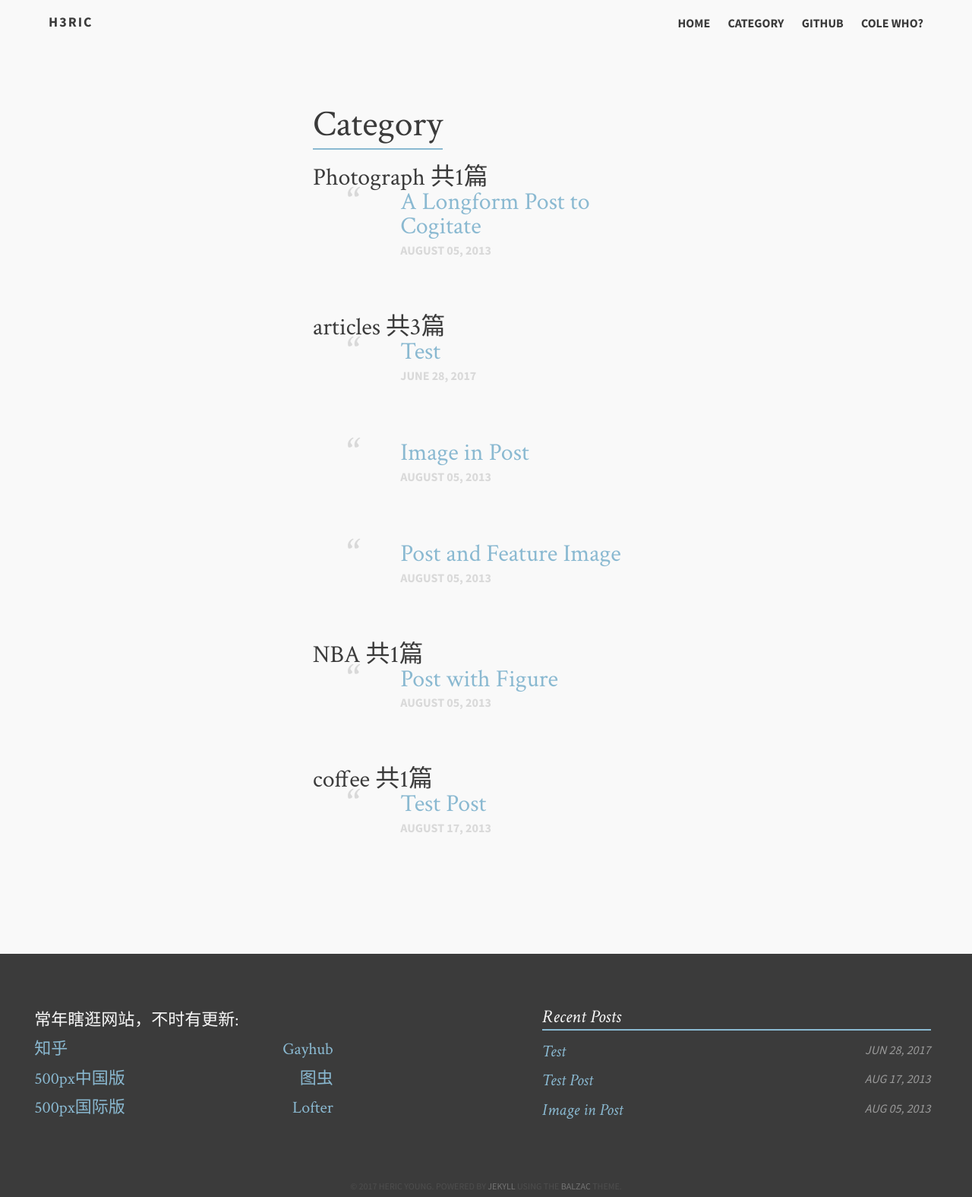
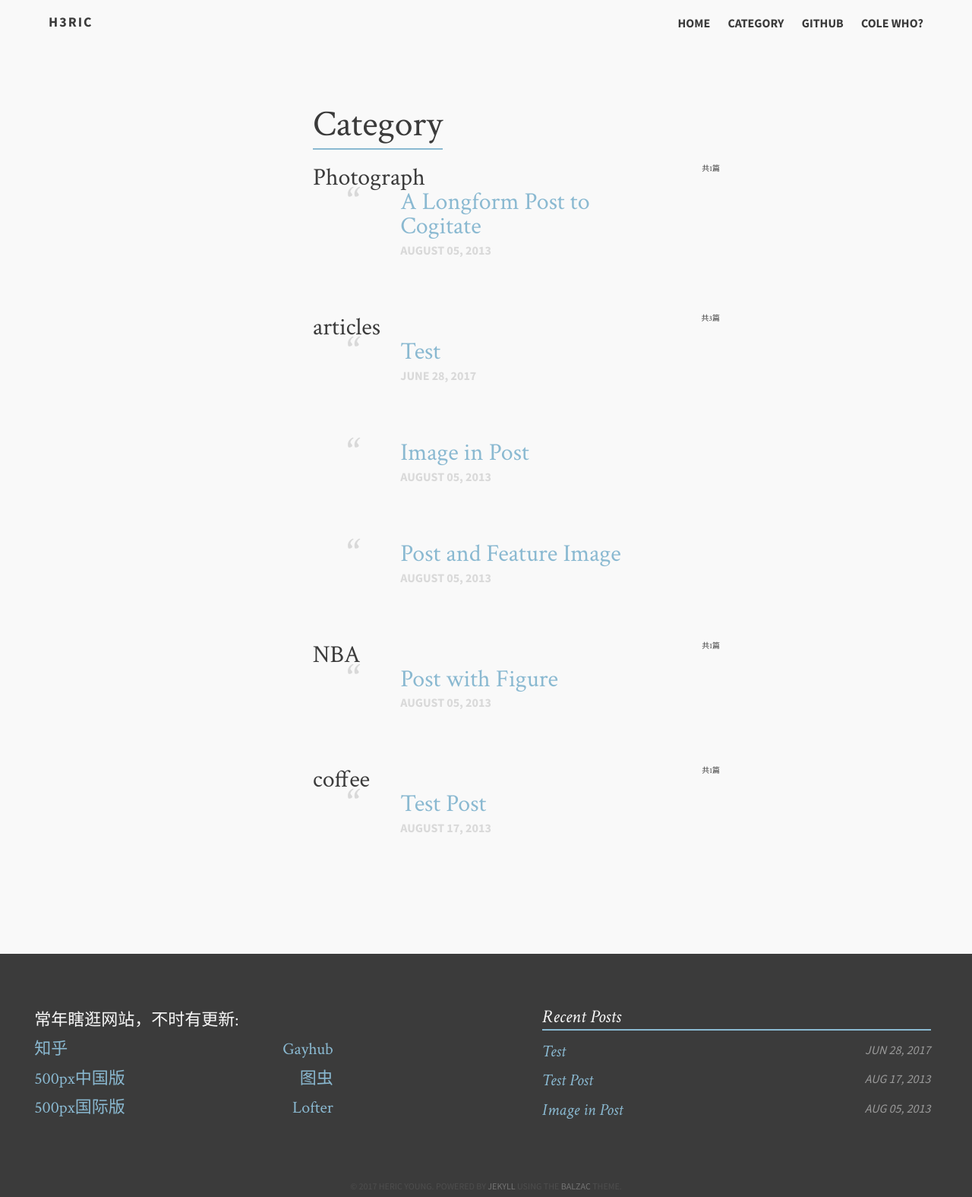
Before and after one commit to HericYoung/Blog, a Jekyll site: the page built from category.md, in a window 1280 px wide. Shown: the whole page at 76% size. Built offline with Jekyll 4.4.1, drawn with Linux system fonts in a browser that asks for light colours.

Commit message:
no message

```diff
--- a/_layouts/category.html
+++ b/_layouts/category.html
@@ -11,7 +11,7 @@
                     <li>
                         <h3>
                           <span>{{ category | first }}</span>
-                          </span style="float:right;font-size: x-small;">共{{ category | last | size }}篇</span>
+                          <span style="float:right;font-size: x-small;">共{{ category | last | size }}篇</span>
                         </h3>
                         <ul class="post-list">
                             {% for post in category.last %}
```
